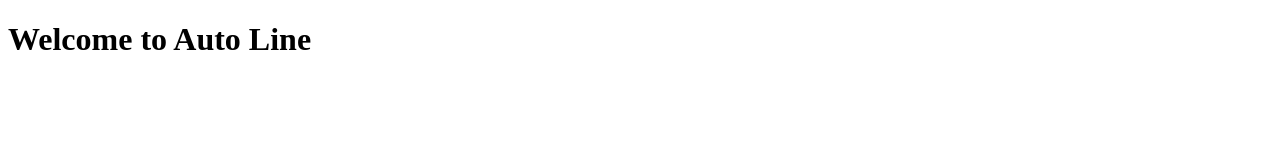
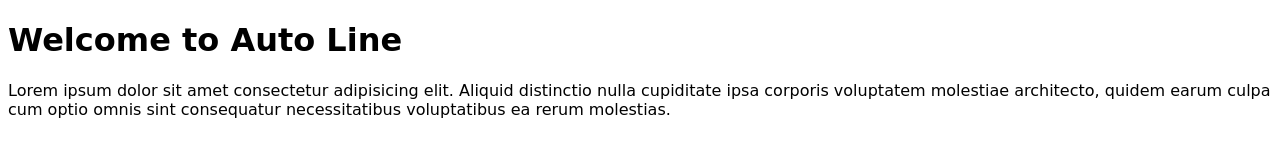
Before and after one commit to muqaddaraptech/autoline, a plain HTML site: page index.html in a window 1280 px wide. Drawn offline with Linux system fonts and the light colour scheme.

Commit message:
stylesheet and script files are created

```diff
--- /dev/null
+++ b/assets/css/style.css
@@ -0,0 +1,4 @@
+* {
+    font-family: cursive;
+    box-sizing: border-box;
+}
--- /dev/null
+++ b/assets/js/aap.js
@@ -0,0 +1 @@
+console.log("Js is working...");
--- a/index.html
+++ b/index.html
@@ -4,9 +4,13 @@
     <meta charset="UTF-8">
     <meta name="viewport" content="width=device-width, initial-scale=1.0">
     <title>Auto Line - Home</title>
+    <link rel="stylesheet" href="assets/css/style.css">
 </head>
 <body>
     <h1>Welcome to Auto Line </h1>
+    <p>Lorem ipsum dolor sit amet consectetur adipisicing elit. Aliquid distinctio nulla cupiditate ipsa corporis voluptatem molestiae architecto, quidem earum culpa cum optio omnis sint consequatur necessitatibus voluptatibus ea rerum molestias.</p>
 
+
+    <script src="assets/js/aap.js"></script>
 </body>
 </html>
```
Also changed, not shown: about.html (+3 -0 lines).
